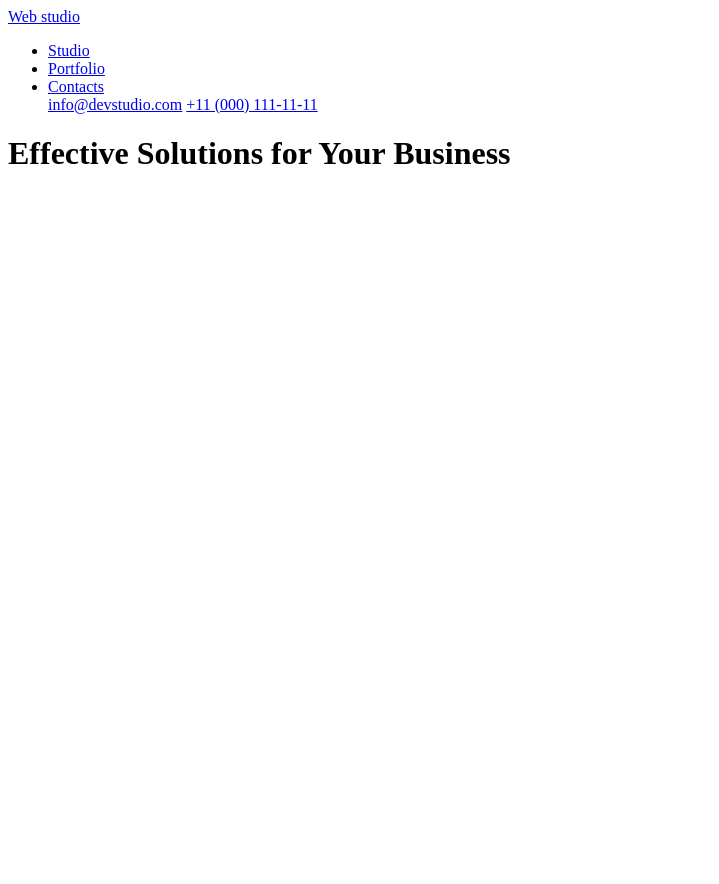
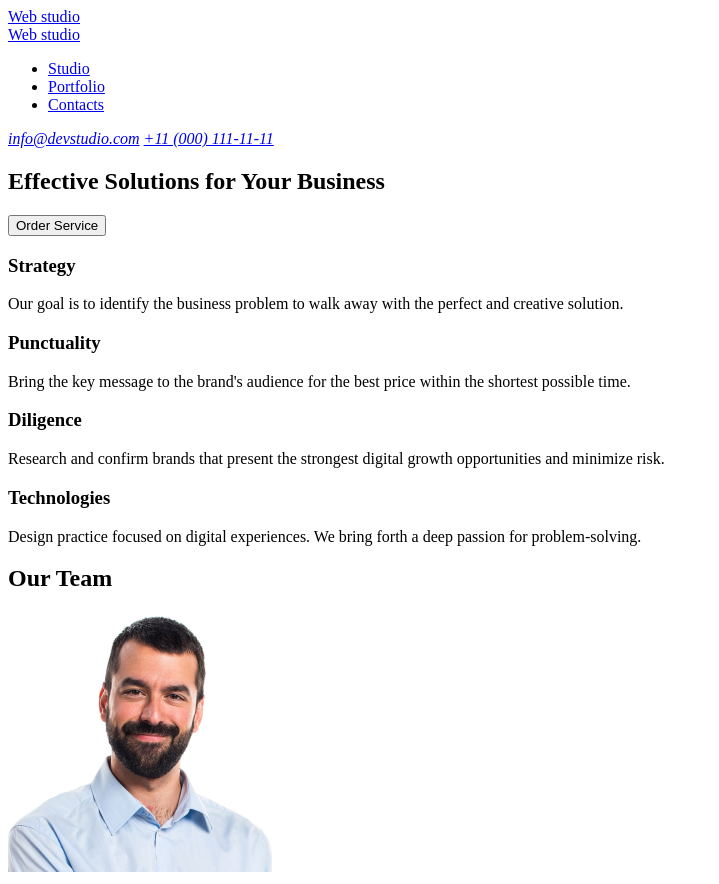
Before and after one commit to iryshanykkolaevna/hw1, a plain HTML site: page index.html in a window 1280 px wide. Shown: the whole page, without its empty margins (0-719 px from the left). Before the commit the page ends 800 px from the top, so only its background shows below. Drawn offline with Linux system fonts and the light colour scheme.

Commit message:
cheange header

```diff
--- a/index.html
+++ b/index.html
@@ -9,19 +9,49 @@
     <header>
       <a href="info@devstudio.com">Web studio</a>
       <nav>
+        <a href="./index/html">Web studio</a>
         <ul>
           <li><a href="#">Studio</a></li>
           <li><a href="#">Portfolio</a></li>
           <li><a href="#">Contacts</a></li>
-          <a href="info@devstudio.com">info@devstudio.com</a>
-          <a href="tel:+11(000)111-11-11">+11 (000) 111-11-11</a>
         </ul>
       </nav>
+      <address>
+        <a href="info@devstudio.com">info@devstudio.com</a>
+        <a href="tel:+11(000)111-11-11">+11 (000) 111-11-11</a>
+      </address>
     </header>
-    <h1>Effective Solutions for Your Business</h1>
     <main>
-      <section></section>
-      <section></section>
+      <section>
+        <h1>Effective Solutions for Your Business</h1>
+        <button type="button">Order Service</button>
+      </section>
+      <section>
+        <h3>Strategy</h3>
+        <p>
+          Our goal is to identify the business problem to walk away with the
+          perfect and creative solution.
+        </p>
+        <h3>Punctuality</h3>
+        <p>
+          Bring the key message to the brand's audience for the best price
+          within the shortest possible time.
+        </p>
+        <h3>Diligence</h3>
+        <p>
+          Research and confirm brands that present the strongest digital growth
+          opportunities and minimize risk.
+        </p>
+        <h3>Technologies</h3>
+        <p>
+          Design practice focused on digital experiences. We bring forth a deep
+          passion for problem-solving.
+        </p>
+      </section>
+      <section>
+        <h2>Our Team</h2>
+        <img src="img/img.jpg" alt="" />
+      </section>
     </main>
     <footer></footer>
   </body>
```
Also changed, not shown: img/img (4).jpg (added), img/img (5).jpg (added), img/img.jpg (added), img/img5.jpg (added).
